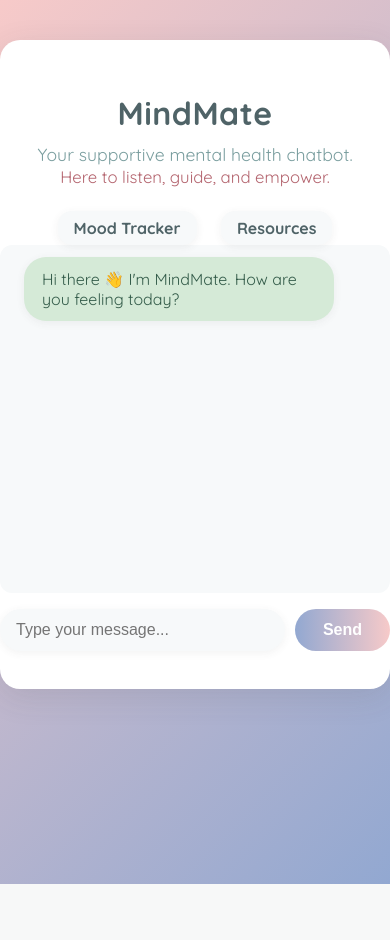
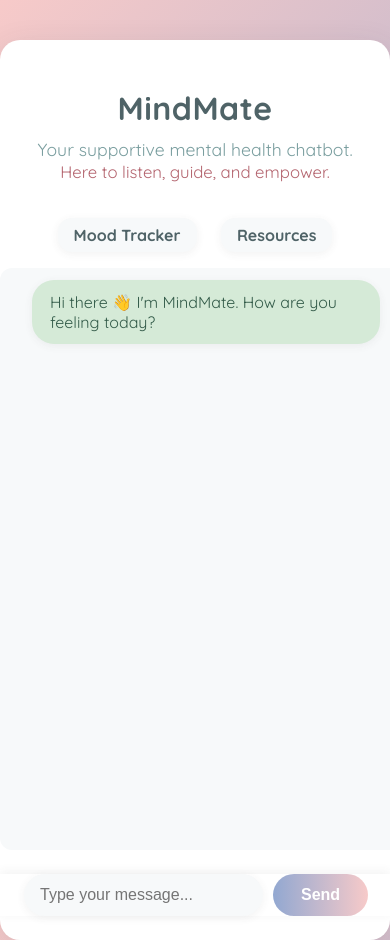
Before and after one commit to A-P-U-R-B-O/MindMate, a Flask app: page / in a window 390 px wide; the page is wider, and only the part inside the window is pictured. Before the commit the page ends 884 px from the top of that part, so only its background shows below. Run offline with Flask 3, Linux system fonts and the light colour scheme; some libraries are stand-ins or nearby versions.

Commit message:
Refactor HTML structure and styles in style.css

```diff
--- a/app/static/css/style.css
+++ b/app/static/css/style.css
@@ -1,26 +1,40 @@
-/* MindMate - Global Styles */
+<!DOCTYPE html>
+<html lang="en">
+<head>
+    <meta charset="UTF-8">
+    <title>Mental Health Chatbot – MindMate</title>
+    <meta name="viewport" content="width=device-width, initial-scale=1">
+    <!-- Google Fonts for warmth and friendliness -->
+    <link href="https://fonts.googleapis.com/css?family=Montserrat:400,700|Quicksand:400,700&display=swap" rel="stylesheet">
+    <style>
+        html, body {
+            height: 100%;
+            margin: 0;
+            padding: 0;
+        }
         body {
             font-family: 'Quicksand', 'Montserrat', Arial, sans-serif;
             background: linear-gradient(135deg, #f7cac9 0%, #92a8d1 100%);
+            min-height: 100vh;
+            height: 100vh;
+            box-sizing: border-box;
+        }
+        #container {
+            width: 100vw;
+            height: 100vh;
             margin: 0;
-    min-height: 100vh;
+            background: #fff;
+            border-radius: 0;
+            box-shadow: none;
+            padding: 0;
+            display: flex;
+            flex-direction: column;
         }
-
-/* Container and Card */
-#container {
-    max-width: 450px;
-    margin: 40px auto;
-    background: #fff;
-    border-radius: 20px;
-    box-shadow: 0 8px 32px rgba(68,68,68,0.12);
-    padding: 32px 0 24px 0;
-}
-
-/* Headings */
         h1 {
             text-align: center;
             font-weight: 700;
             color: #4F6367;
+            margin-top: 32px;
             margin-bottom: 10px;
             letter-spacing: 0.5px;
         }
@@ -28,15 +42,12 @@
             text-align: center;
             font-size: 1.1em;
             color: #7A9E9F;
-    margin-bottom: 24px;
-}
-
-/* Navigation Bar */
-nav {
-    text-align: center;
             margin-bottom: 18px;
         }
-nav a,
+        .links-bar {
+            text-align: center;
+            margin-bottom: 16px;
+        }
         .links-bar a {
             display: inline-block;
             margin: 0 10px;
@@ -49,62 +60,72 @@
             text-decoration: none;
             transition: background 0.2s;
         }
-nav a:hover,
         .links-bar a:hover {
             background: #d5ead7;
         }
-
-/* Chat Box */
         #chat-box {
-    height: 340px;
+            flex: 1;
+            width: 100%;
             overflow-y: auto;
-    padding: 0 24px 8px 24px;
+            padding: 0 0 16px 0;
             background: #f7f9fa;
-    border-radius: 12px;
-    margin-bottom: 16px;
+            border-radius: 0;
+            display: flex;
+            flex-direction: column;
+        }
+        .message-row {
+            display: flex;
+            width: 100%;
         }
         .user-message, .bot-message {
             margin: 12px 0;
-    padding: 12px 18px;
+            padding: 18px 28px;
             border-radius: 22px;
-    max-width: 80%;
+            width: 100%;
+            max-width: 90vw;
             word-wrap: break-word;
             font-size: 1em;
             box-shadow: 0 2px 8px rgba(68,68,68,0.07);
+            display: inline-block;
         }
+        /* User message: right side, aligned right */
         .user-message {
             background: #92a8d1;
             color: #fff;
-    margin-left: auto;
             text-align: right;
+            margin-left: 24px;
+            margin-right: auto;
+            border-top-left-radius: 0;
         }
+        /* Bot message: left side, aligned left */
         .bot-message {
             background: #d5ead7;
             color: #345c4a;
-    margin-right: auto;
             text-align: left;
+            margin-right: 24px;
+            margin-left: auto;
+            border-top-right-radius: 0;
         }
-
-/* Input Area */
         #input-area {
             display: flex;
             align-items: center;
-    padding: 0 24px;
-    margin-top: 8px;
+            padding: 16px 32px;
+            background: #fff;
+            box-shadow: 0 -2px 10px rgba(68,68,68,0.07);
         }
         #user-input {
             flex: 1;
-    padding: 12px 16px;
+            padding: 14px 20px;
             border: none;
             border-radius: 22px;
             background: #f7f9fa;
             font-size: 1em;
-    margin-right: 10px;
+            margin-right: 14px;
             outline: none;
             box-shadow: 0 2px 8px rgba(68,68,68,0.07);
         }
         #send-btn {
-    padding: 12px 28px;
+            padding: 14px 36px;
             border: none;
             border-radius: 22px;
             background: linear-gradient(90deg, #92a8d1 0%, #f7cac9 100%);
@@ -117,11 +138,9 @@
         #send-btn:hover {
             background: linear-gradient(90deg, #f7cac9 0%, #92a8d1 100%);
         }
-
-/* Loader Animation */
         .loader {
             text-align: left;
-    margin-top: 10px;
+            margin: 20px 32px 0 32px;
         }
         .loader span {
             display: inline-block;
@@ -131,134 +150,129 @@
             border-radius: 50%;
             animation: bounce 0.8s infinite alternate;
         }
-.loader span:nth-child(2) { animation-delay: 0.2s; }
-.loader span:nth-child(3) { animation-delay: 0.4s; }
+        .loader span:nth-child(2) {
+            animation-delay: 0.2s;
+        }
+        .loader span:nth-child(3) {
+            animation-delay: 0.4s;
+        }
         @keyframes bounce {
             to { transform: translateY(-7px); }
         }
+        @media (max-width: 600px) {
+            h1 {
+                margin-top: 16px;
+            }
+            #input-area {
+                padding: 12px 8px;
+            }
+            .user-message, .bot-message {
+                max-width: 98vw;
+                font-size: 0.97em;
+                padding: 14px 10px;
+                margin-left: 8px !important;
+                margin-right: 8px !important;
+            }
+            .loader {
+                margin: 10px 8px 0 8px;
+            }
+        }
+    </style>
+    <!-- Load marked.js and DOMPurify from CDN for markdown and safe HTML rendering -->
+    <script src="https://cdn.jsdelivr.net/npm/marked/marked.min.js"></script>
+    <script src="https://cdn.jsdelivr.net/npm/dompurify@3.0.8/dist/purify.min.js"></script>
+</head>
+<body>
+    <div id="container">
+        <h1>MindMate</h1>
+        <div class="subtitle">
+            Your supportive mental health chatbot.<br>
+            <span style="font-size:0.95em; color:#b4656f;">Here to listen, guide, and empower.</span>
+        </div>
+        <div class="links-bar">
+            <a href="{{ url_for('routes.mood') }}">Mood Tracker</a>
+            <a href="{{ url_for('routes.resources') }}">Resources</a>
+        </div>
+        <div id="chat-box">
+            <!-- Messages will be injected here -->
+        </div>
+        <form id="input-area" autocomplete="off" onsubmit="return false;">
+            <input type="text" id="user-input" placeholder="Type your message..." autofocus>
+            <button id="send-btn">Send</button>
+        </form>
+        <div class="loader" id="loader" style="display:none;">
+            <span></span><span></span><span></span>
+        </div>
+    </div>
+    <script>
+        // Basic chat logic
+        const chatBox = document.getElementById('chat-box');
+        const userInput = document.getElementById('user-input');
+        const sendBtn = document.getElementById('send-btn');
+        const loader = document.getElementById('loader');
 
-/* Mood Tracker */
-form {
-    padding: 0 24px;
-    margin-bottom: 14px;
-}
-.mood-select {
-    display: flex;
-    flex-wrap: wrap;
-    gap: 10px;
-    justify-content: center;
-    margin-bottom: 15px;
-}
-.mood-choice {
-    background: #f7cac9;
-    color: #4F6367;
-    padding: 8px 16px;
-    border: none;
-    border-radius: 18px;
-    font-size: 1em;
-    cursor: pointer;
-    font-weight: 600;
-    transition: background 0.2s;
-}
-.mood-choice.selected,
-.mood-choice:hover {
-    background: #92a8d1;
-    color: #fff;
-}
-textarea {
-    width: 100%;
-    border-radius: 12px;
-    border: 1px solid #d5ead7;
-    padding: 10px;
-    font-size: 1em;
-    font-family: inherit;
-    margin-bottom: 10px;
-    resize: vertical;
-}
-.submit-btn {
-    background: linear-gradient(90deg, #92a8d1 0%, #f7cac9 100%);
-    color: #fff;
-    border: none;
-    border-radius: 18px;
-    padding: 9px 24px;
-    font-size: 1em;
-    font-weight: 700;
-    cursor: pointer;
-    transition: background 0.2s;
-}
-.submit-btn:hover {
-    background: linear-gradient(90deg, #f7cac9 0%, #92a8d1 100%);
+        // Helper to add message row (user left, bot right)
+        function appendMessage(text, sender) {
+            const row = document.createElement('div');
+            row.className = 'message-row';
+
+            const div = document.createElement('div');
+            div.className = sender === 'user' ? 'user-message' : 'bot-message';
+
+            // Convert markdown to HTML, then sanitize for safety
+            div.innerHTML = DOMPurify.sanitize(marked.parse(text));
+            row.appendChild(div);
+            chatBox.appendChild(row);
+            // Auto-scroll to bottom only if user is already at bottom
+            const shouldScroll = chatBox.scrollTop + chatBox.clientHeight >= chatBox.scrollHeight - 5;
+            if (shouldScroll) chatBox.scrollTop = chatBox.scrollHeight;
         }
 
-/* Feedback Messages */
-.feedback {
-    text-align: center;
-    font-size: 1em;
-    margin: 8px 0;
-    color: #b4656f;
-}
-.success { color: #4F6367; }
-.error { color: #e75480; }
-
-/* Mood History */
-.history-title {
-    color: #4F6367;
-    font-weight: 600;
-    text-align: left;
-    margin: 0 24px 10px 24px;
-}
-.mood-history {
-    padding: 0 24px;
-}
-.mood-entry {
-    background: #f7f9fa;
-    border-radius: 14px;
-    margin-bottom: 10px;
-    padding: 10px 16px;
-    box-shadow: 0 2px 8px rgba(68,68,68,0.07);
-    display: flex;
-    flex-direction: column;
-}
-.mood-label {
-    font-weight: 700;
-    color: #92a8d1;
-    font-size: 1em;
-}
-.mood-note {
-    color: #4F6367;
-    font-size: 0.95em;
-    margin-top: 3px;
-    margin-bottom: 5px;
-}
-.mood-time {
-    font-size: 0.87em;
-    color: #7A9E9F;
-    margin-top: 2px;
-    text-align: right;
+        // Show/hide loader
+        function showLoader(show) {
+            loader.style.display = show ? 'block' : 'none';
         }
 
-/* Footer */
-footer {
-    text-align: center;
-    margin-top: 32px;
-    padding: 12px 0;
-    color: #7A9E9F;
-    font-size: 1em;
+        // Add welcome message on load
+        window.onload = function() {
+            appendMessage("Hi there 👋 I'm MindMate. How are you feeling today?", 'bot');
+        };
+
+        sendBtn.onclick = function() {
+            const msg = userInput.value.trim();
+            if (!msg) return;
+            appendMessage(msg, 'user');
+            userInput.value = '';
+            showLoader(true);
+
+            fetch('/chat', {
+                method: 'POST',
+                headers: {'Content-Type': 'application/json'},
+                body: JSON.stringify({message: msg})
+            })
+            .then(res => res.json())
+            .then(data => {
+                showLoader(false);
+                if (data.response) {
+                    appendMessage(data.response, 'bot');
+                    if (data.crisis) {
+                        appendMessage("If you are in immediate danger, please call your local emergency number.", 'bot');
                     }
+                } else {
+                    appendMessage("Sorry, something went wrong.", 'bot');
+                }
+            })
+            .catch(() => {
+                showLoader(false);
+                appendMessage("Sorry, something went wrong.", 'bot');
+            });
+        };
 
-/* Responsive */
-@media (max-width: 500px) {
-    #container {
-        max-width: 98vw;
-        margin: 10px auto;
-        padding: 18px 0 12px 0;
+        userInput.addEventListener('keypress', function(e){
+            if(e.key === 'Enter'){
+                sendBtn.onclick();
             }
-    .main-content, .mood-history, form, nav, .links-bar {
-        padding-left: 0 !important;
-        padding-right: 0 !important;
-    }
-    #chat-box {
-        height: 240px;
-        padding: 0 8px 8px 8px;
-    }
-}
+        });
+    </script>
+</body>
+</html>
```
Lines whose indentation alone changed are shown as unchanged.
